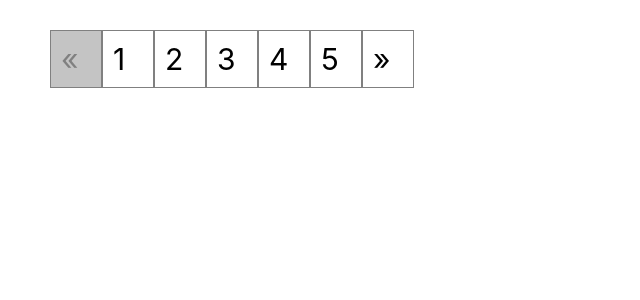
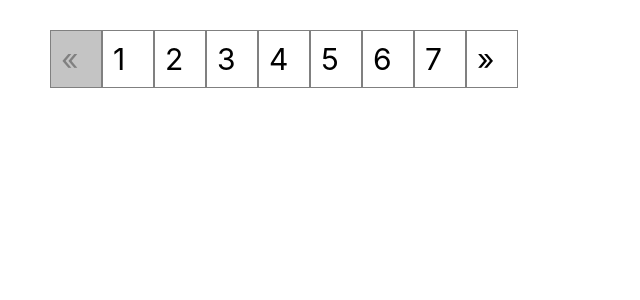
Before and after one commit to menchu123/w04-kata-numeros, a React (Create React App) app: page / in a window 1280 px wide. Shown: the top 300 px of the page, without its empty margins (0-640 px from the left). Built offline with nearby package versions, Linux system fonts and the light colour scheme.

Commit message:
Added key prop to Pagination in map

```diff
--- a/src/App.js
+++ b/src/App.js
@@ -5,7 +5,7 @@ import { useState } from "react";
 function App() {
   const [page, setPage] = useState(1);
   const [giantNumber, setGiantNumber] = useState("");
-  const numberArray = new Array(5).fill(page);
+  const numberArray = new Array(7).fill(page);
 
   const increment = () => {
     if (page < 16) {
@@ -34,6 +34,7 @@ function App() {
 
         {numberArray.map((page, i) => (
           <Pagination
+            key={page + i}
             className={"pageNumber__item"}
             text={page + i}
             actionOnClick={(page) => renderGiantNumber(page)}
```
